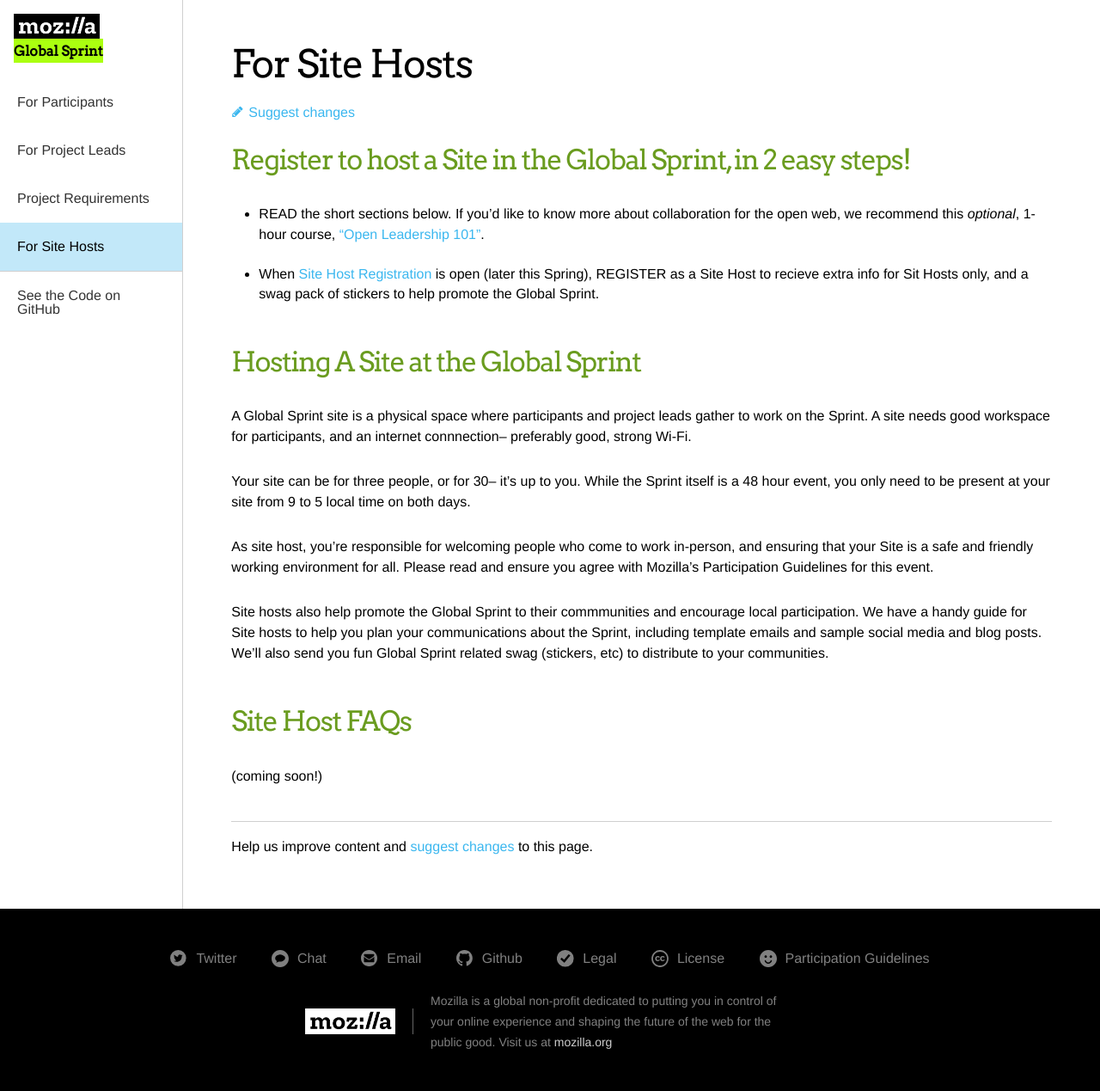
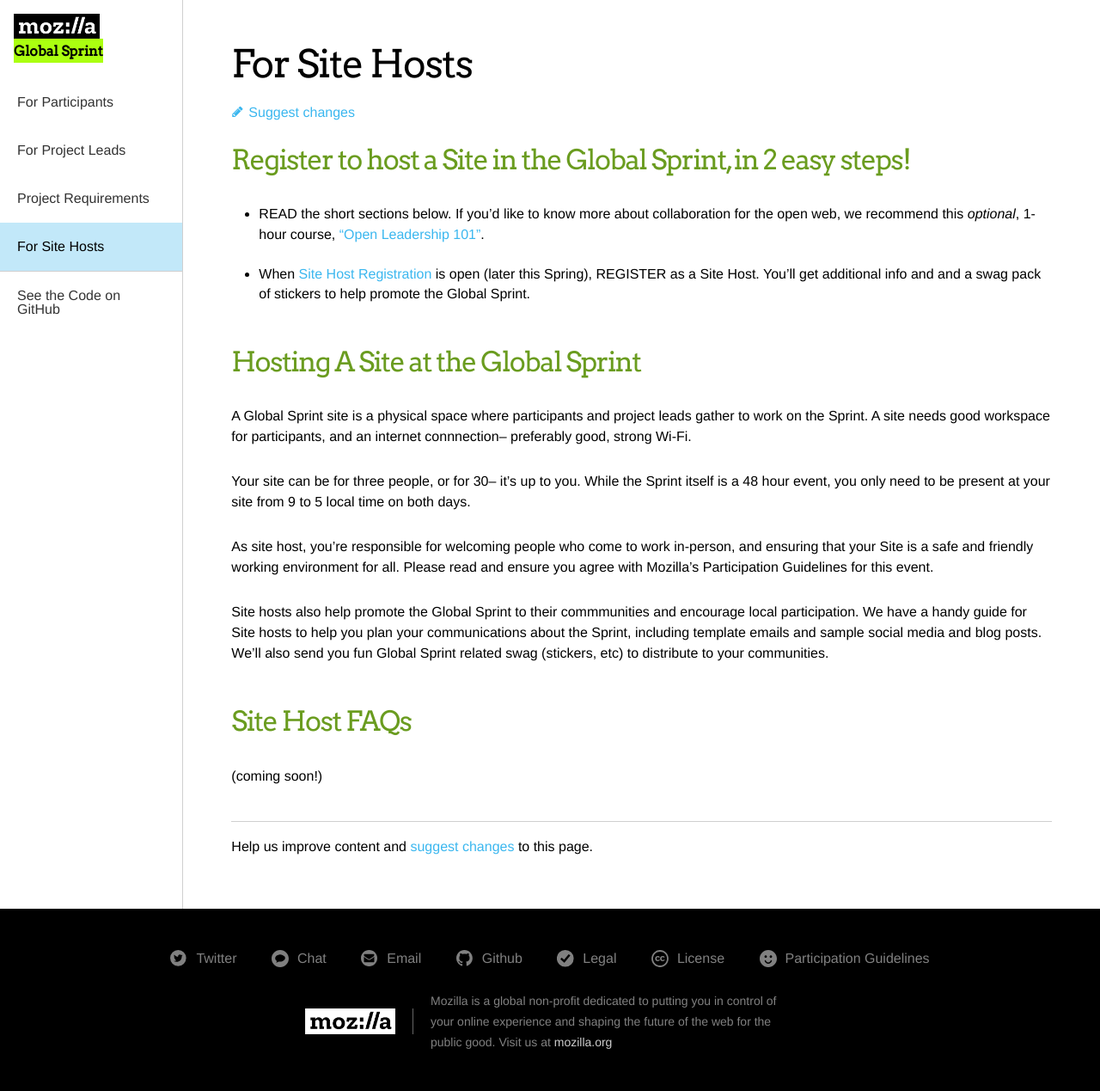
Before and after one commit to mozilla/global-sprint, a Jekyll site: the page built from _articles/site-hosts.md, in a window 1280 px wide. Shown: the whole page at 86% size. Built offline with Jekyll 4.4.1, drawn with Linux system fonts in a browser that asks for light colours; comment, search, counter and statistics services are not loaded; a style sheet for code colours, icons or effects is not loaded.

Commit message:
Update site-hosts.md

```diff
--- a/_articles/site-hosts.md
+++ b/_articles/site-hosts.md
@@ -5,7 +5,7 @@ title: For Site Hosts
 ### Register to host a Site in the Global Sprint, in 2 easy steps!
 
 * **READ** the short sections below. If you'd like to know more about collaboration for the open web, we recommend this *optional*, 1-hour course, ["Open Leadership 101"](https://mozilla.teachable.com/p/open-leadership-101).
-* When [Site Host Registration]() is open (later this Spring), **REGISTER** as a Site Host to recieve extra info for Sit Hosts only, and a swag pack of stickers to help promote the Global Sprint.
+* When [Site Host Registration]() is open (later this Spring), **REGISTER** as a Site Host. You'll get additional info and and a swag pack of stickers to help promote the Global Sprint.
 
 ### Hosting A Site at the Global Sprint
 A Global Sprint site is a physical space where participants and project leads gather to work on the Sprint. A site needs good workspace for participants, and an internet connnection-- preferably good, strong Wi-Fi.
```
